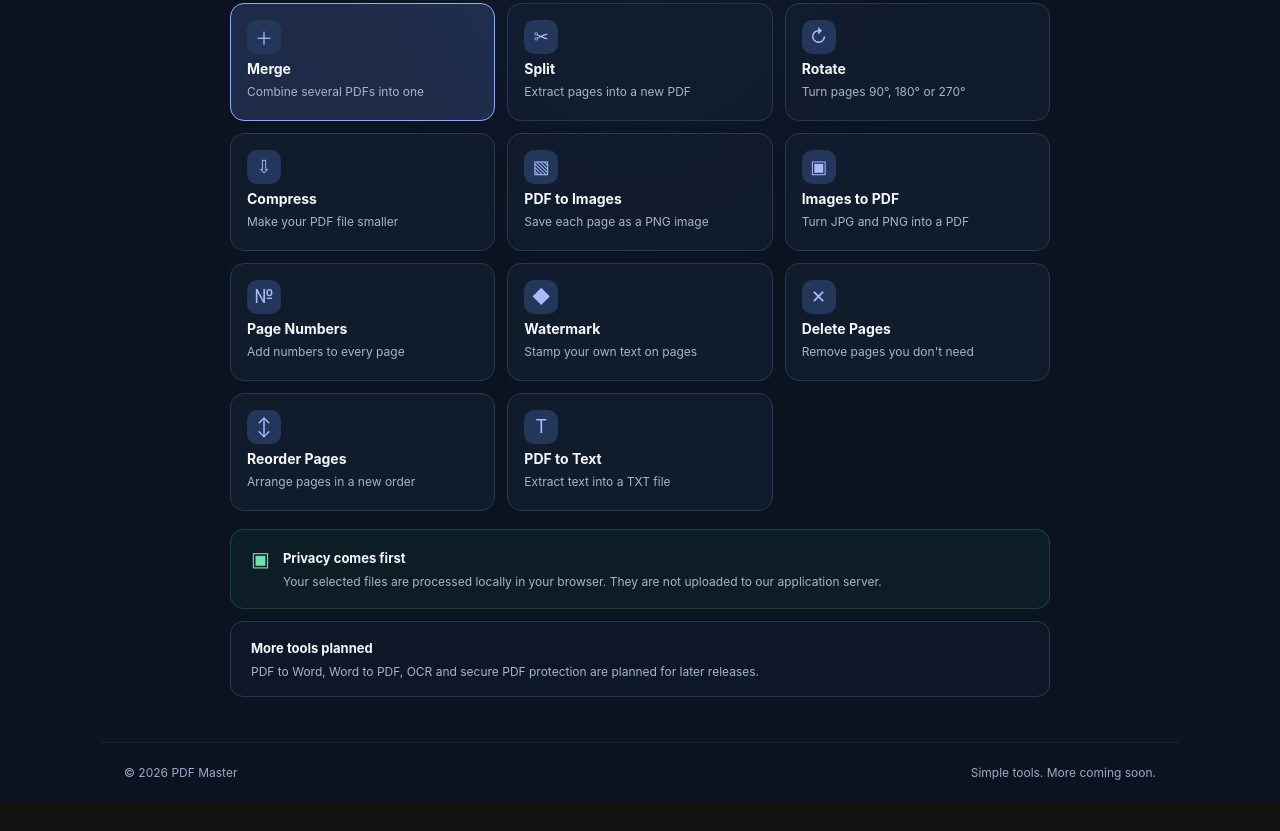
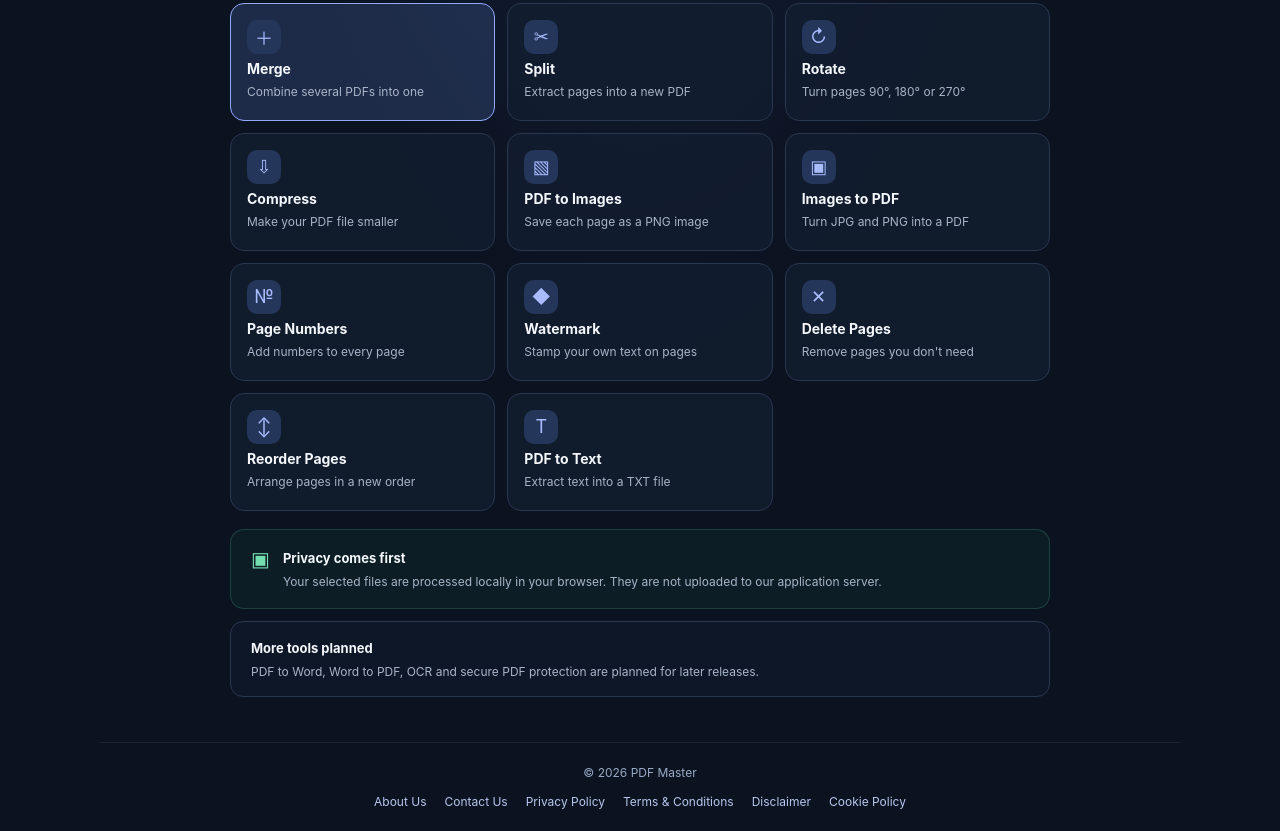
Before and after one commit to jamalsb/PDP-MASTER, a plain HTML site: page index.html in a window 1280 px wide. Shown: the part 954-1785 px from the top of the page. Before the commit the page ends 1756 px from the top, so only its background shows below. Drawn offline with nearby package versions, Linux system fonts and the light colour scheme.

Commit message:
Add footer navigation to policy and information pages

```diff
--- a/index.html
+++ b/index.html
@@ -3,6 +3,7 @@
 <head>
 <meta charset="UTF-8"><meta name="viewport" content="width=device-width,initial-scale=1"><meta name="theme-color" content="#101827">
 <meta name="description" content="PDF Master: merge, split, rotate, compress, number, watermark and convert PDF files in your browser.">
+<meta name="robots" content="index,follow">
 <title>PDF Master | Simple PDF Tools</title><link rel="stylesheet" href="styles.css">
 <script src="https://unpkg.com/pdf-lib@1.17.1/dist/pdf-lib.min.js"></script>
 <script src="https://cdnjs.cloudflare.com/ajax/libs/pdf.js/3.11.174/pdf.min.js"></script>
@@ -30,5 +31,11 @@
 <section class="privacy-card"><span class="lock-icon">▣</span><div><strong>Privacy comes first</strong><p class="muted">Your selected files are processed locally in your browser. They are not uploaded to our application server.</p></div></section>
 <section class="coming-note"><strong>More tools planned</strong><p class="muted">PDF to Word, Word to PDF, OCR and secure PDF protection are planned for later releases.</p></section>
 </main>
-<footer><span>© <span id="year"></span> PDF Master</span><span>Simple tools. More coming soon.</span></footer>
+<footer class="site-footer"><div>© <span id="year"></span> PDF Master</div><nav aria-label="Legal and information pages"><a href="about.html">About Us</a><a href="contact.html">Contact Us</a><a href="privacy-policy.html">Privacy Policy</a><a href="terms.html">Terms &amp; Conditions</a><a href="disclaimer.html">Disclaimer</a><a href="cookie-policy.html">Cookie Policy</a></nav></footer>
+<style>
+.site-footer{display:flex;flex-direction:column;align-items:center;gap:14px;max-width:1080px;margin:auto;padding:22px 24px;border-top:1px solid rgba(255,255,255,.08);color:#9aabc6;font-size:12px}
+.site-footer nav{display:flex;justify-content:center;flex-wrap:wrap;gap:10px 18px}
+.site-footer a{color:#b7c7ed;text-decoration:none}
+.site-footer a:hover{text-decoration:underline}
+</style>
 </body></html>
```
